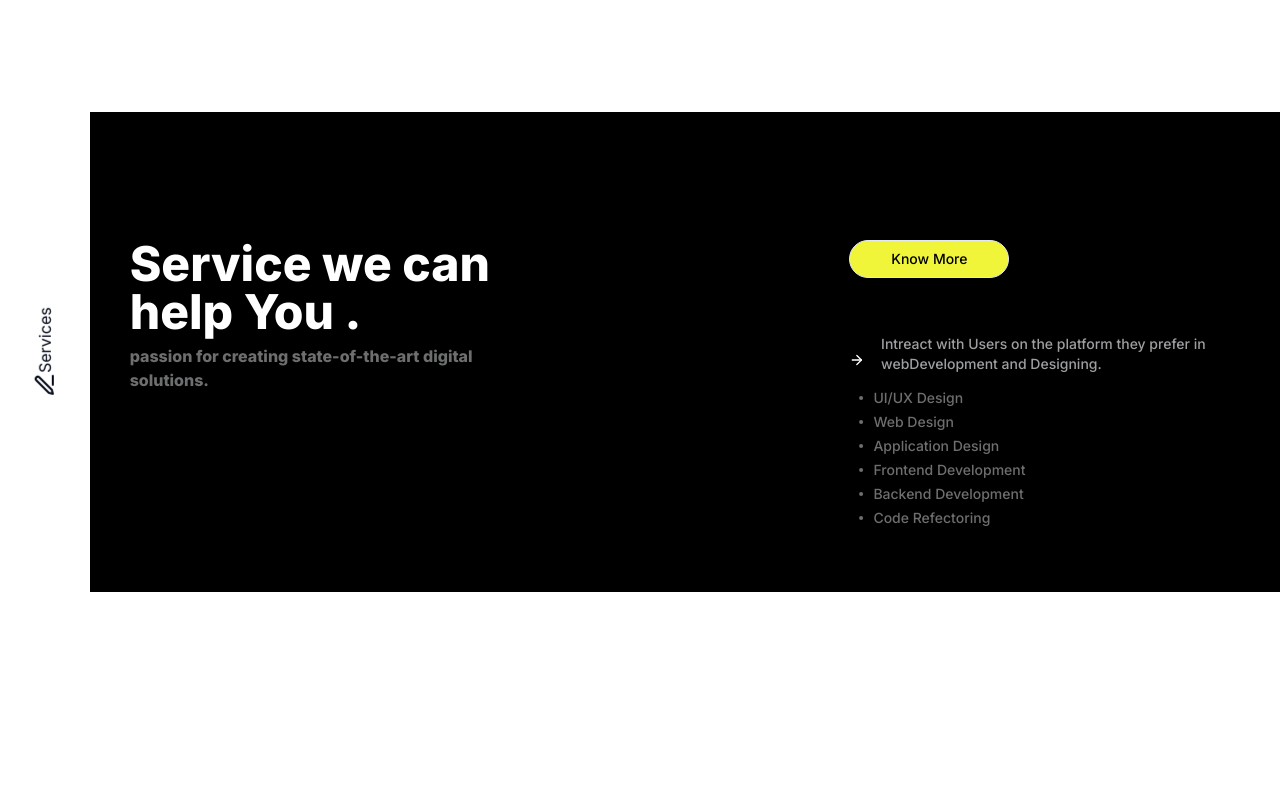
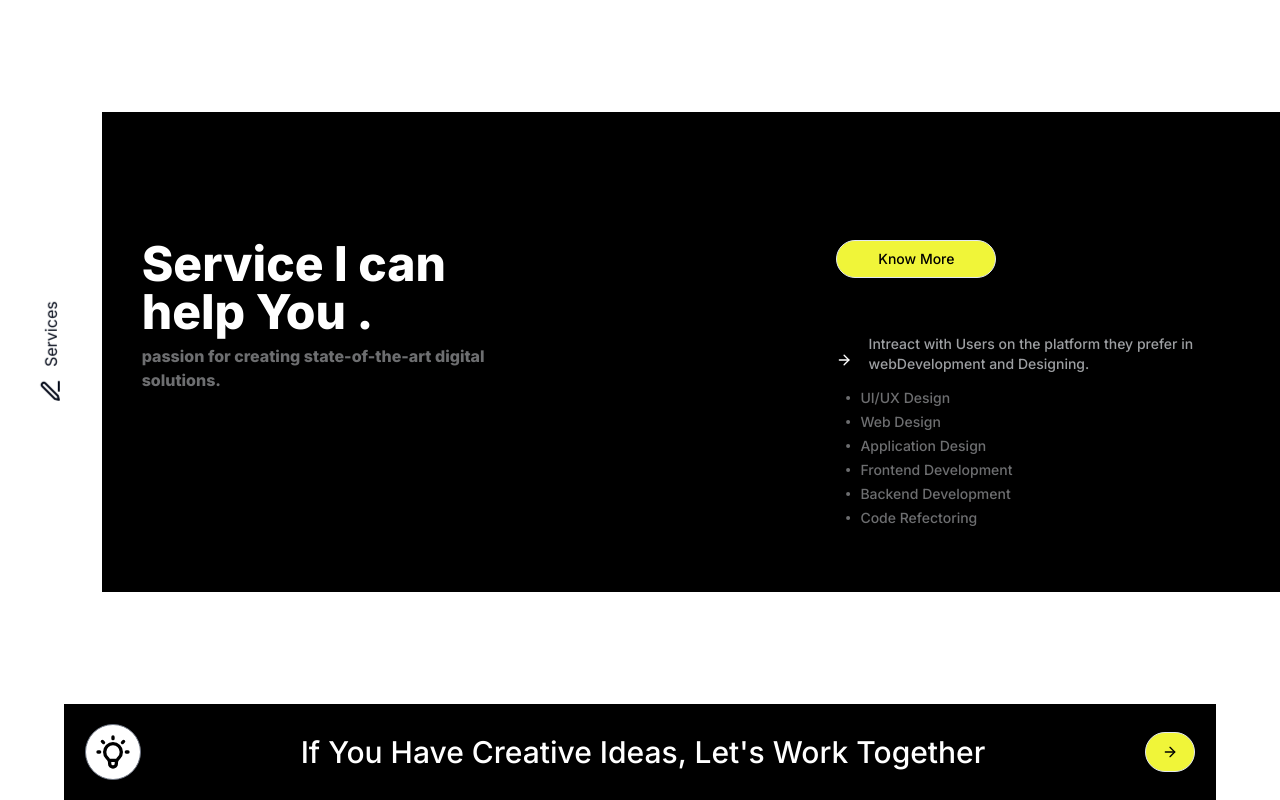
Before and after one commit to Darshit02/update, a Next.js app: page / in a window 1280 px wide. Shown: the part 636-1436 px from the top of the page. Before the commit the page ends 1228 px from the top, so only its background shows below. Built offline with nearby package versions, Linux system fonts and the light colour scheme.

Commit message:
style:work

```diff
--- a/app/page.tsx
+++ b/app/page.tsx
@@ -1,7 +1,7 @@
 import Content from '@/components/Content'
+import Join from '@/components/Join'
 import Navbar from '@/components/Navbar'
 import Services from '@/components/Services'
-import React from 'react'
 
 const Page = () => {
   return (
@@ -9,6 +9,7 @@ const Page = () => {
       <Navbar/>
       <Content/>
       <Services/>
+      <Join/>
     </>
 
     )
--- /dev/null
+++ b/components/Join.tsx
@@ -0,0 +1,23 @@
+import { ArrowRight } from "lucide-react";
+import { HiOutlineLightBulb } from "react-icons/hi";
+import { Button } from "./ui/button";
+
+const Join = () => {
+  return (
+    <div className="mx-16">
+    <div className="h-[6rem] w-full bg-black text-white flex justify-center items-center my-[7rem]">
+      <div className="flex justify-center items-center gap-[10rem]">
+        <div className="text-black rounded-full border border-gray-500 h-14 w-14 flex justify-center items-center bg-white">
+        <HiOutlineLightBulb className="h-10 w-10 "/>
+        </div>
+        <span className="text-3xl font-medium">If You Have Creative Ideas, Let's Work Together</span>
+        <Button className="bg-[#F0F539] hover:border hover:border-gray-500 rounded-full font-extrabold" variant="outline">
+          <ArrowRight className="text-black h-4 w-4"/>
+        </Button>
+      </div>
+    </div>
+    </div>
+  );
+};
+
+export default Join;
--- a/components/Services.tsx
+++ b/components/Services.tsx
@@ -14,14 +14,14 @@ const Services = () => {
   return (
     <div className="mt-20 md:mt-[8rem] bg-black w-full h-[30rem] md:[35rem] flex">
       <div className="bg-white justify-center flex items-center">
-        <h1 className="-rotate-90 flex justify-center items-center">
+        <h1 className="-rotate-90 flex justify-center items-center gap-3">
           <PenLine />
           Services
         </h1>
       </div>
       <div className="px-5 md:px-10 md:py-32 py-5 font-extrabold flex justify-between flex-col md:flex-row md:gap-[20rem] ">
         <div className="text-white">
-          <h1 className="text-4xl md:text-5xl leading-tight">Service we can help You .</h1>
+          <h1 className="text-4xl md:text-5xl leading-tight">Service I can help You .</h1>
           <p className="font-sm text-wrap mt-2 text-muted/45">
             passion for creating state-of-the-art digital solutions.
           </p>
--- a/package.json
+++ b/package.json
@@ -17,6 +17,7 @@
     "next": "14.0.4",
     "react": "^18",
     "react-dom": "^18",
+    "react-icons": "^5.0.1",
     "tailwind-merge": "^2.2.0",
     "tailwindcss-animate": "^1.0.7"
   },
```
Also changed, not shown: 1 other file (tests, documents, lock files or other folders).
